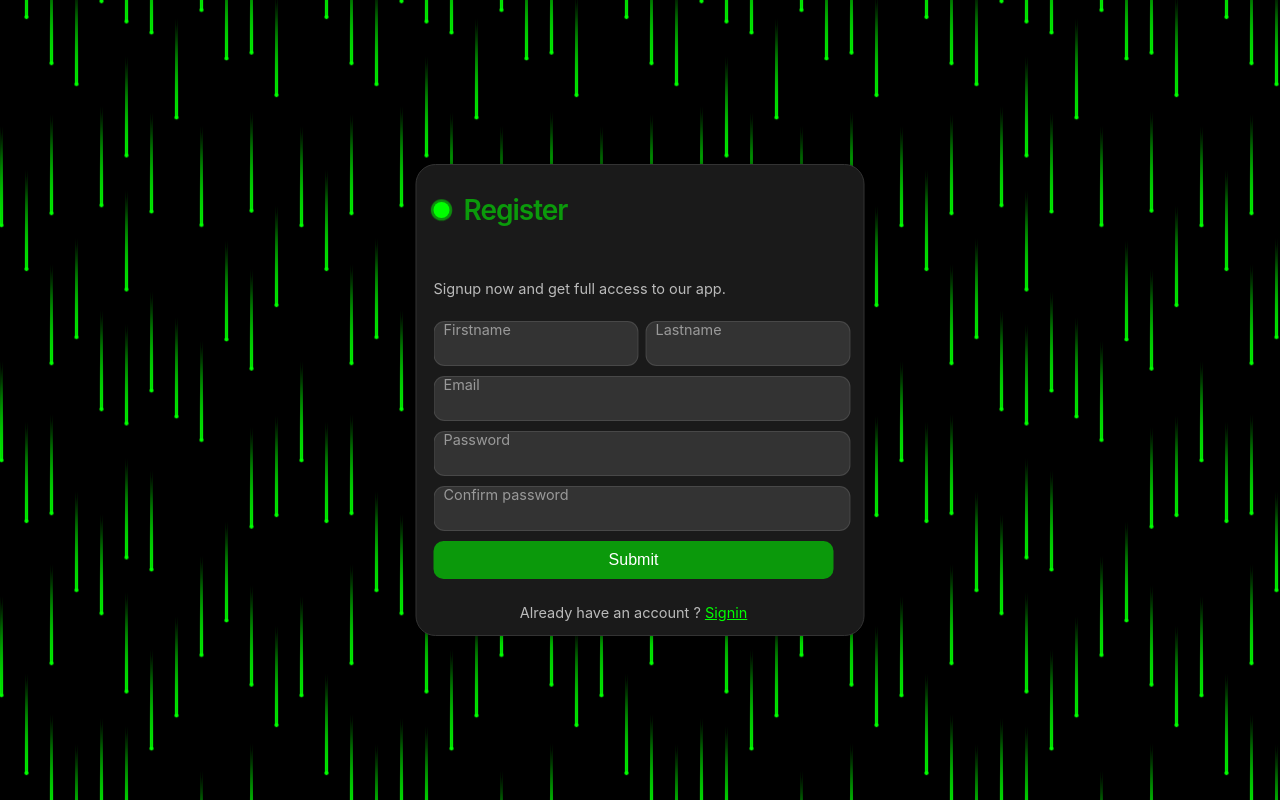
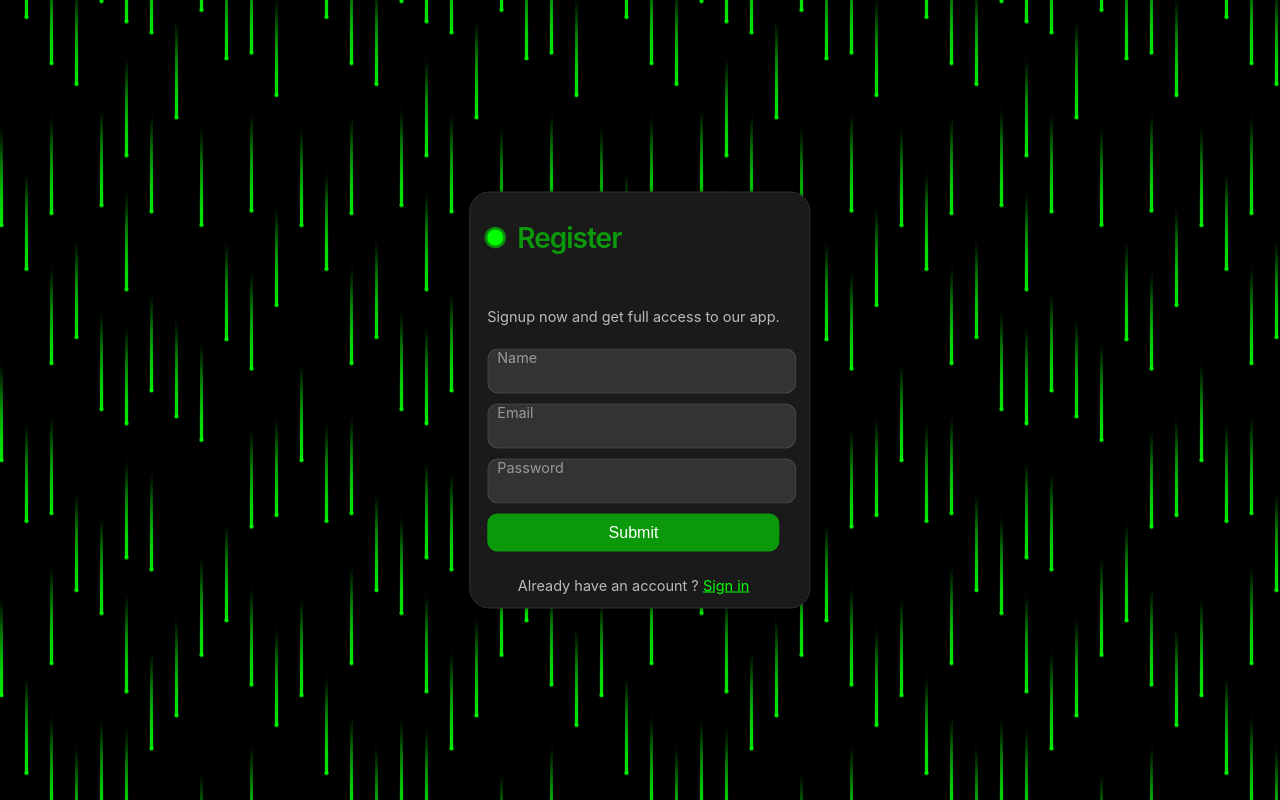
Before and after one commit to EnigmaXV/MERN-Auth, a React (Vite) app in the folder frontend/: page / in a window 1280 px wide. Built offline with nearby package versions, Linux system fonts and the light colour scheme.

Commit message:
add: implement login and signup pages; integrate authentication with axios and react-query

```diff
--- a/frontend/components/Form.jsx
+++ b/frontend/components/Form.jsx
@@ -1,37 +1,97 @@
 import React from "react";
 import styled from "styled-components";
+import { useState } from "react";
+import { useMutation, useQueryClient } from "@tanstack/react-query";
+import { fetchAuth } from "../utils/fetchAuth";
+import { toast } from "react-hot-toast";
 
 const Form = () => {
+  const queryClient = useQueryClient();
+  const [name, setName] = useState("");
+  const [email, setEmail] = useState("");
+  const [password, setPassword] = useState("");
+
+  const handleSubmit = (e) => {
+    e.preventDefault();
+    const user = { name, email, password };
+    signup(user);
+    setName("");
+    setEmail("");
+    setPassword("");
+  };
+
+  const { mutate: signup } = useMutation({
+    mutationFn: async (user) => {
+      return await toast.promise(
+        fetchAuth.post("/signup", user),
+        {
+          loading: "Creating your account...",
+          success: (res) => `Welcome, ${res.data.user.name}! 🎉`,
+          error: (err) =>
+            `Something went wrong: ${err.response?.data?.msg || err.message}`,
+        },
+        {
+          style: { minWidth: "250px" },
+          success: {
+            duration: 5000,
+            icon: "✅",
+          },
+        }
+      );
+    },
+    onSuccess: () => {
+      console.log("User created successfully");
+      queryClient.invalidateQueries(["user"]);
+    },
+    onError: (error) => {
+      console.log(error);
+    },
+  });
+
   return (
     <StyledWrapper>
-      <form className="form">
+      <form onSubmit={handleSubmit} className="form">
         <p className="title">Register </p>
         <p className="message">Signup now and get full access to our app. </p>
-        <div className="flex">
-          <label>
-            <input className="input" type="text" placeholder required />
-            <span>Firstname</span>
-          </label>
-          <label>
-            <input className="input" type="text" placeholder required />
-            <span>Lastname</span>
-          </label>
-        </div>
+
         <label>
-          <input className="input" type="email" placeholder required />
+          <input
+            value={name}
+            onChange={(e) => setName(e.target.value)}
+            className="input"
+            type="text"
+            placeholder
+            required
+          />
+          <span>Name</span>
+        </label>
+
+        <label>
+          <input
+            value={email}
+            onChange={(e) => setEmail(e.target.value)}
+            className="input"
+            type="email"
+            placeholder
+            required
+          />
           <span>Email</span>
         </label>
         <label>
-          <input className="input" type="password" placeholder required />
+          <input
+            value={password}
+            onChange={(e) => setPassword(e.target.value)}
+            className="input"
+            type="password"
+            placeholder
+            required
+          />
           <span>Password</span>
         </label>
-        <label>
-          <input className="input" type="password" placeholder required />
-          <span>Confirm password</span>
-        </label>
+
         <button className="submit">Submit</button>
         <p className="signin">
-          Already have an account ? <a href="#">Signin</a>{" "}
+          Already have an account ? <a href="#">Sign in</a>{" "}
         </p>
       </form>
     </StyledWrapper>
--- a/frontend/package.json
+++ b/frontend/package.json
@@ -21,8 +21,12 @@
     "vite": "^6.2.0"
   },
   "dependencies": {
+    "@tanstack/react-query": "^5.72.0",
+    "axios": "^1.8.4",
     "react": "^18.3.0",
     "react-dom": "^18.3.0",
+    "react-hot-toast": "^2.5.2",
+    "react-router-dom": "^6.30.0",
     "styled-components": "^6.1.17",
     "three": "^0.175.0"
   }
--- /dev/null
+++ b/frontend/pages/SignupPage.jsx
@@ -0,0 +1,12 @@
+import React from "react";
+import Form from "../components/Form";
+
+const SignupPage = () => {
+  return (
+    <div>
+      <Form />
+    </div>
+  );
+};
+
+export default SignupPage;
--- a/frontend/src/App.jsx
+++ b/frontend/src/App.jsx
@@ -1,13 +1,18 @@
 import React from "react";
 import styled from "styled-components";
 import Pattern from "../components/Pattern";
-import Form from "../components/Form";
+import { Routes, Route } from "react-router-dom";
+import SignupPage from "../pages/SignupPage";
+import { Toaster } from "react-hot-toast";
 
 const App = () => {
   return (
     <PageWrapper>
       <Pattern />
-      <Form />
+      <Routes>
+        <Route index element={<SignupPage />} />
+      </Routes>
+      <Toaster />
     </PageWrapper>
   );
 };
--- a/frontend/src/main.jsx
+++ b/frontend/src/main.jsx
@@ -2,5 +2,14 @@ import { StrictMode } from "react";
 import { createRoot } from "react-dom/client";
 import "./index.css";
 import App from "./App.jsx";
-
-createRoot(document.getElementById("root")).render(<App />);
+import { BrowserRouter } from "react-router-dom";
+import { QueryClient, QueryClientProvider } from "@tanstack/react-query";
+createRoot(document.getElementById("root")).render(
+  <StrictMode>
+    <BrowserRouter>
+      <QueryClientProvider client={new QueryClient()}>
+        <App />
+      </QueryClientProvider>
+    </BrowserRouter>
+  </StrictMode>
+);
--- /dev/null
+++ b/frontend/utils/fetchAuth.js
@@ -0,0 +1,5 @@
+import axios from "axios";
+
+export const fetchAuth = axios.create({
+  baseURL: "http://localhost:3000/api/v1/auth",
+});
```
Also changed, not shown: frontend/pages/LoginPage.jsx (added, +7 -0 lines), 1 other file (tests, documents, lock files or other folders).
